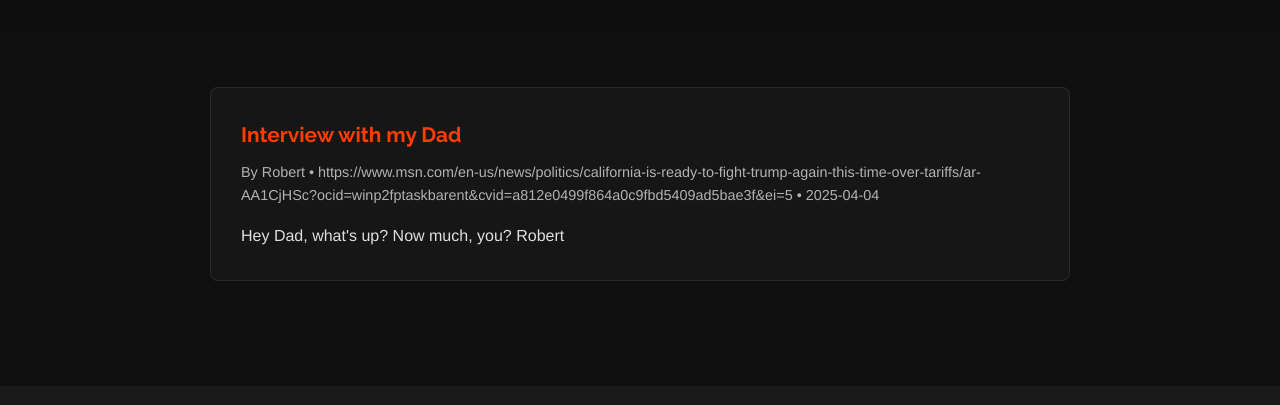
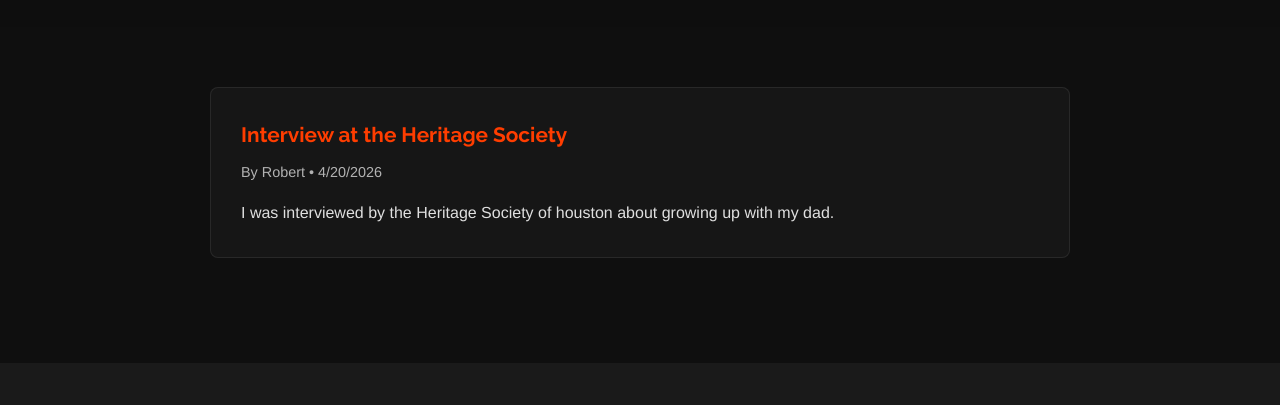
Before and after one commit to robertwrayscode/Dickwray-Website, a website: page publications.html in a window 1280 px wide. Shown: the part 197-602 px from the top of the page. Drawn offline with Linux system fonts and the light colour scheme.

Commit message:
Site update via admin tool - 2026-05-01 12:44:18

```diff
--- a/publications.html
+++ b/publications.html
@@ -163,13 +163,11 @@
 
         <section class="content-section">
                 <div class="content-card reveal fade-bottom">
-                    <h3>Interview with my Dad</h3>
+                    <h3>Interview at the Heritage Society</h3>
                     <div class="meta">
-<span>By Robert</span> &bull; <span>https://www.msn.com/en-us/news/politics/california-is-ready-to-fight-trump-again-this-time-over-tariffs/ar-AA1CjHSc?ocid=winp2fptaskbarent&amp;cvid=a812e0499f864a0c9fbd5409ad5bae3f&amp;ei=5</span> &bull; <span>2025-04-04</span>                    </div>
+<span>By Robert</span> &bull; <span>4/20/2026</span>                    </div>
                     <div class="description">
-                        <p>Hey Dad, what&#39;s up? Now much, you?
-
-Robert</p>
+                        <p>I was interviewed by the Heritage Society of houston about growing up with my dad.</p>
                     </div>
                 </div>
         </section>
```
Also changed, not shown: index.html (+0 -6 lines).
